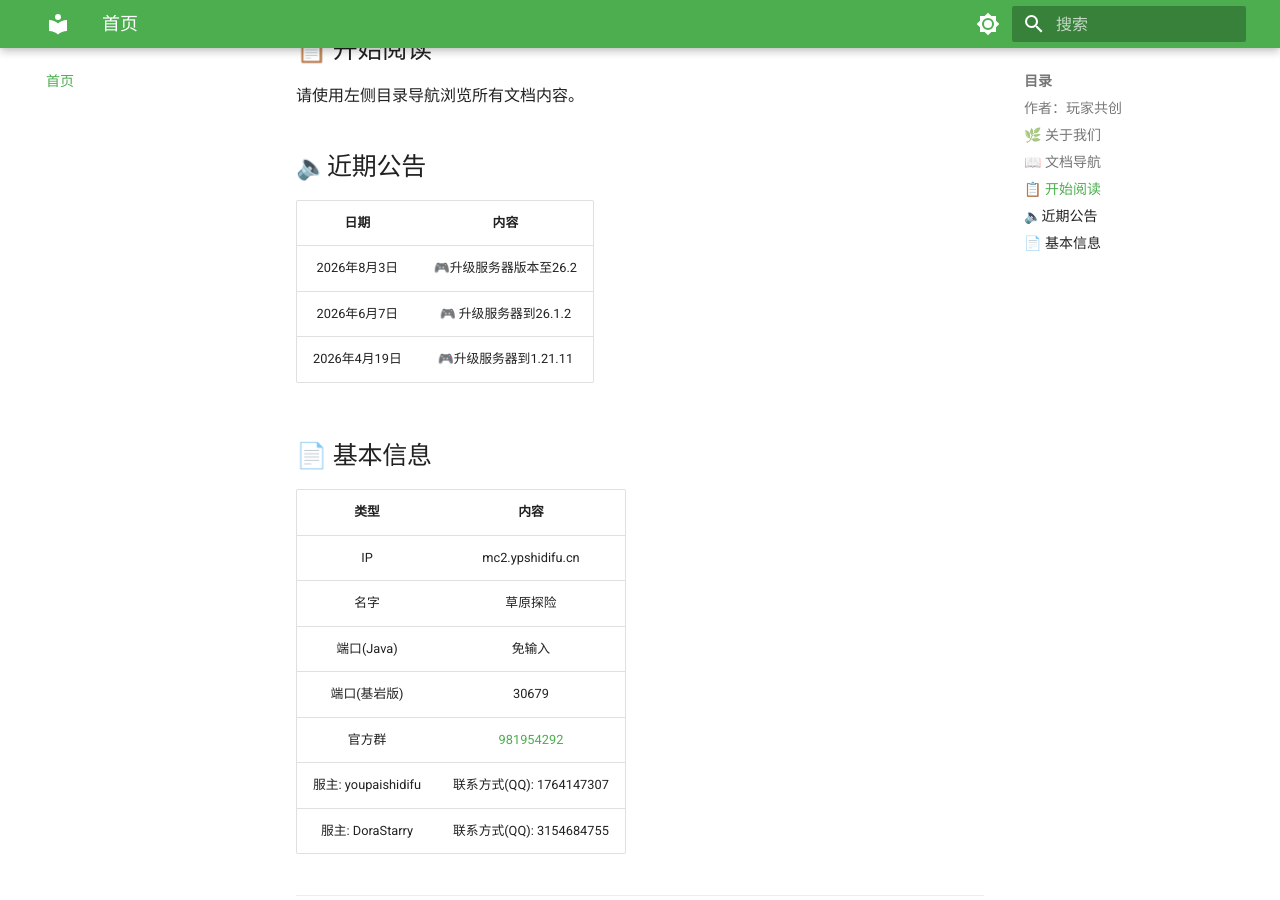
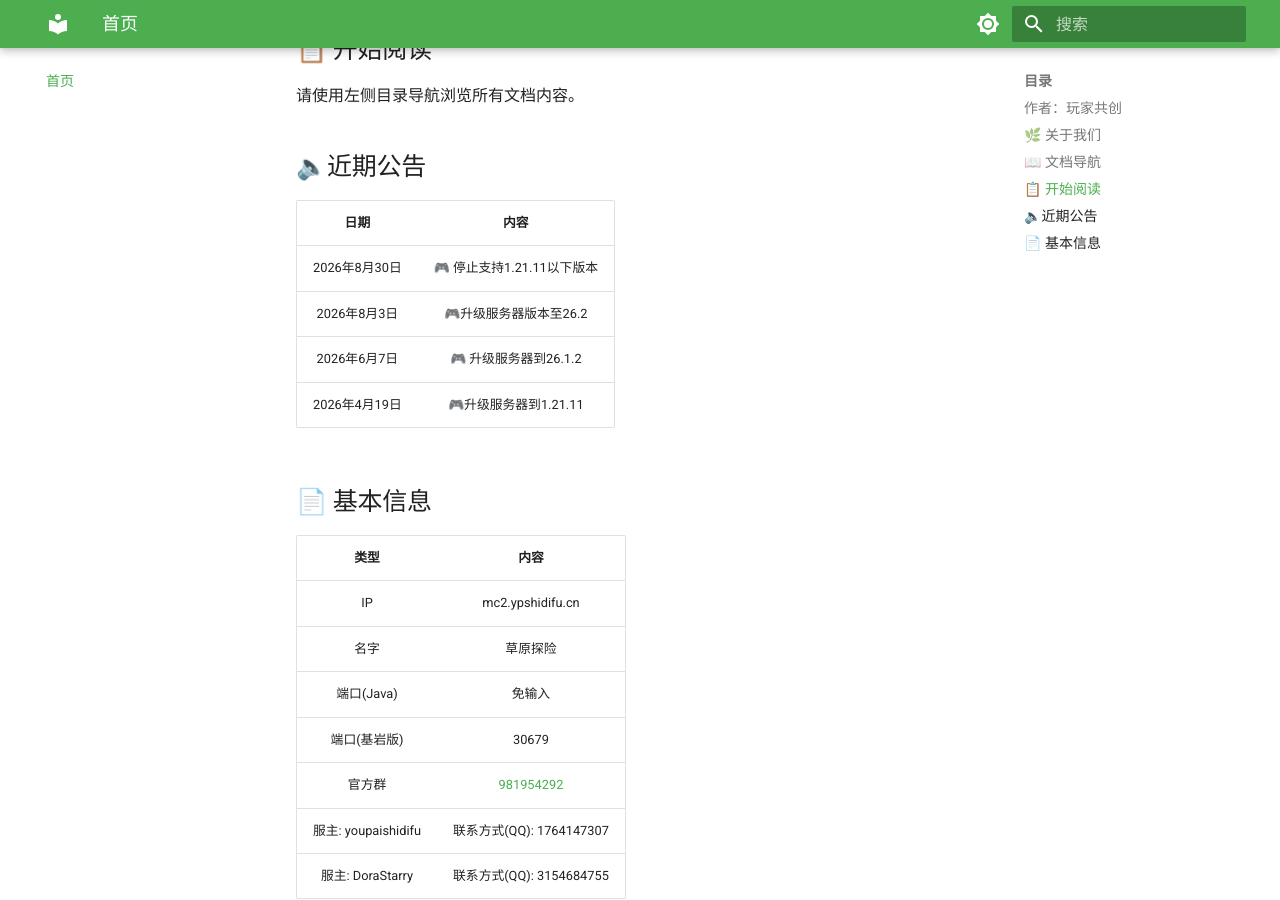
Before and after one commit to ypsdf1/caoyuanwiki, an MkDocs documentation site: the page built from docs/index.md, in a window 1280 px wide and 900 px high, scrolled down 793 px. Built offline with MkDocs 1.6.1 and Material for MkDocs 9.7.7, drawn with Linux system fonts in a browser that asks for light colours.

Commit message:
提交版本更新更新记录

```diff
--- a/docs/index.md
+++ b/docs/index.md
@@ -23,6 +23,7 @@
 
 | 日期 | 内容 |
 | :---: | :---: |
+| 2026年8月30日 | 🎮 停止支持1.21.11以下版本 |
 | 2026年8月3日 | 🎮升级服务器版本至26.2 |
 | 2026年6月7日 | 🎮 升级服务器到26.1.2 |
 | 2026年4月19日 | 🎮升级服务器到1.21.11 |
```
Also changed, not shown: README.md (+1 -0 lines).
